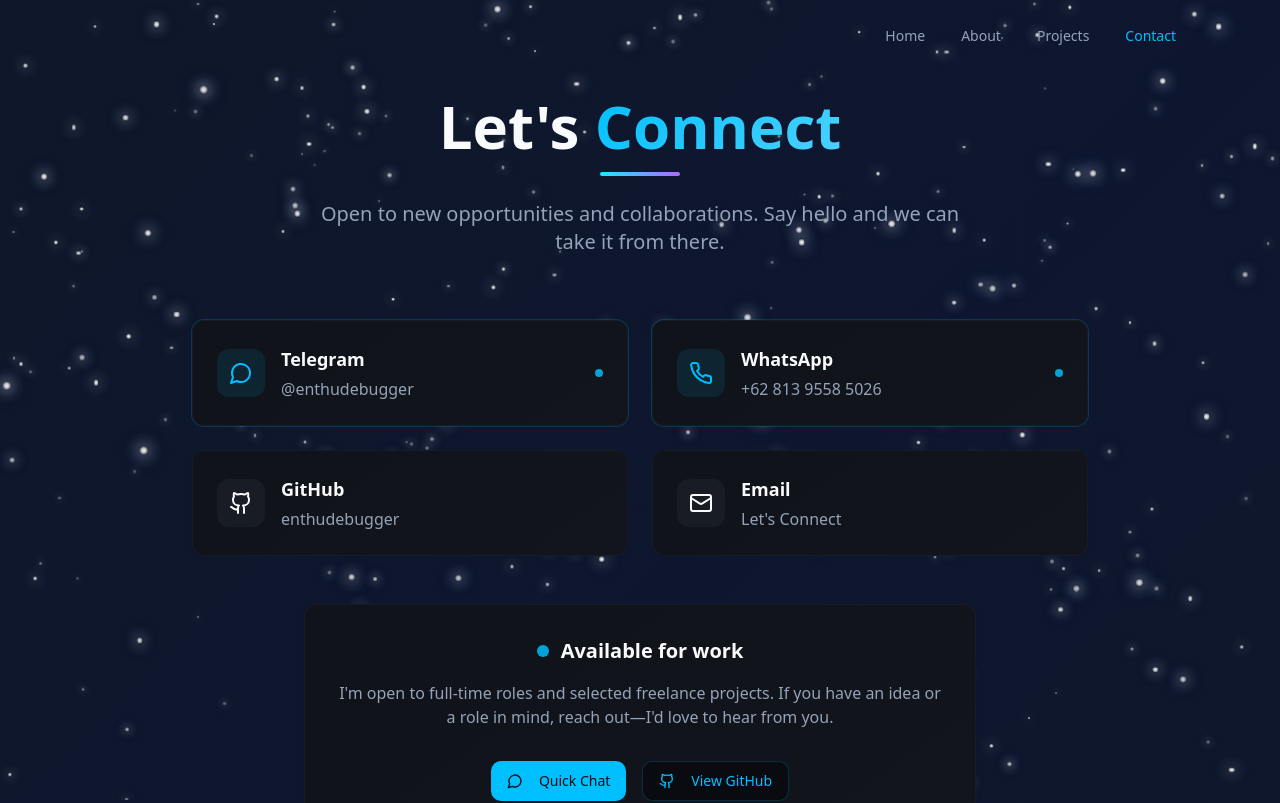
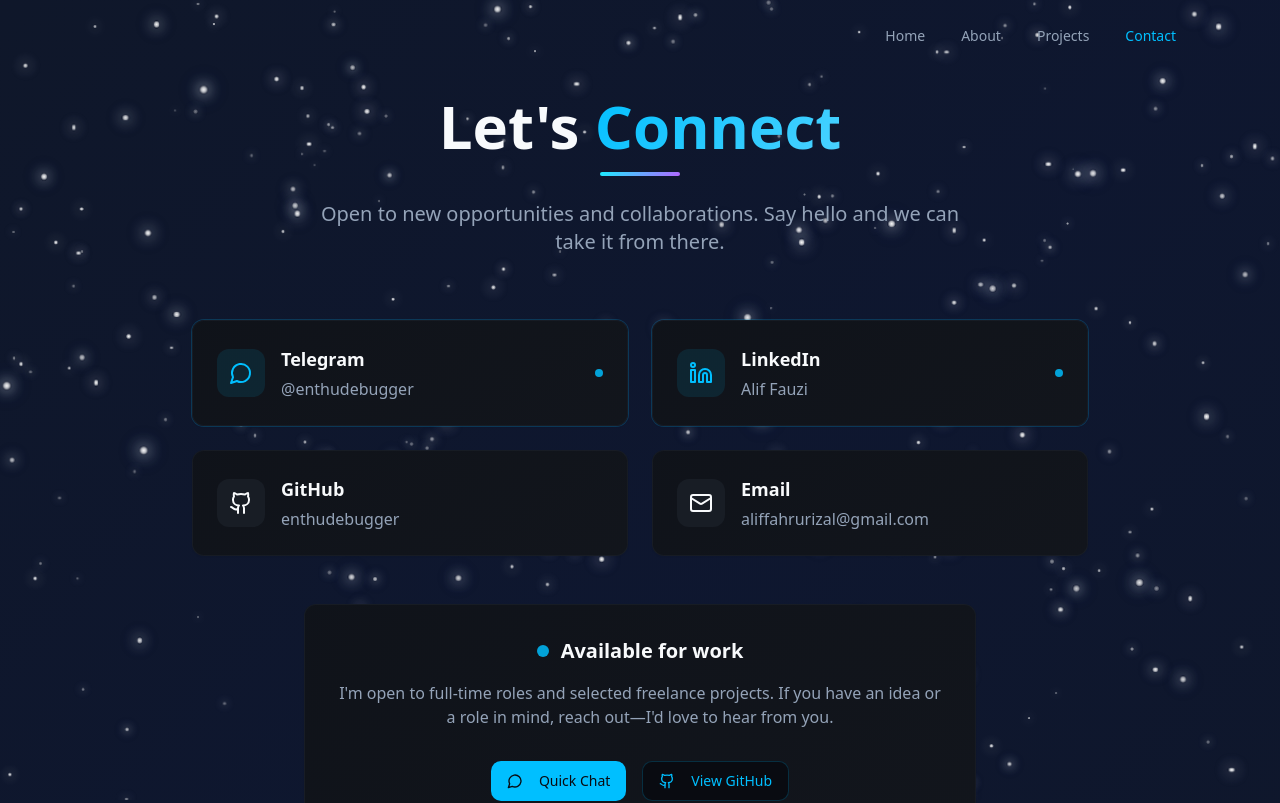
Before and after one commit to enthudebugger/portfolio, a React (Vite) app: page /contact in a window 1280 px wide. Shown: the top 803 px of the page. Built offline with nearby package versions, Linux system fonts and the light colour scheme.

Commit message:
feat: add linkedin

```diff
--- a/src/pages/ContactPage.tsx
+++ b/src/pages/ContactPage.tsx
@@ -2,7 +2,7 @@ import { motion } from "framer-motion";
 import { AnimatedSection, PageTransition } from "@/components/AnimatedSection";
 import { Card, CardContent } from "@/components/ui/card";
 import { Button } from "@/components/ui/button";
-import { MessageCircle, Phone, Github, Mail } from "lucide-react";
+import { MessageCircle, Linkedin, Github, Mail } from "lucide-react";
 
 const contactMethods = [
   {
@@ -13,10 +13,10 @@ const contactMethods = [
     primary: true,
   },
   {
-    icon: Phone,
-    label: "WhatsApp",
-    value: "+62 813 9558 5026",
-    url: "https://wa.me/6281395585026",
+    icon: Linkedin,
+    label: "LinkedIn",
+    value: "Alif Fauzi",
+    url: "https://www.linkedin.com/in/alif-fauzi-929b4a3aa/",
     primary: true,
   },
   {
@@ -29,8 +29,8 @@ const contactMethods = [
   {
     icon: Mail,
     label: "Email",
-    value: "Let's Connect",
-    url: "mailto:hello@example.com",
+    value: "aliffahrurizal@gmail.com",
+    url: "mailto:aliffahrurizal@gmail.com",
     primary: false,
   },
 ];
```
